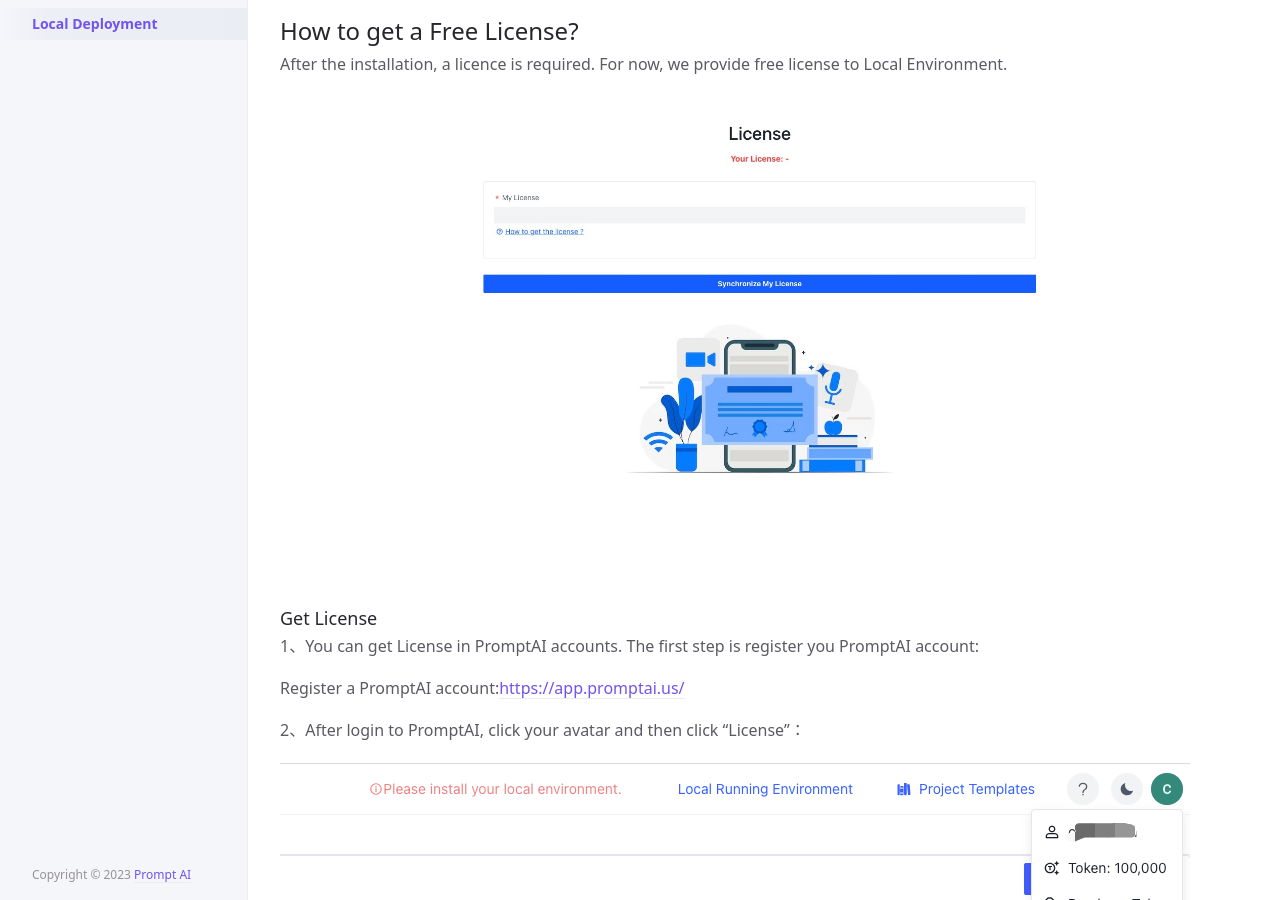
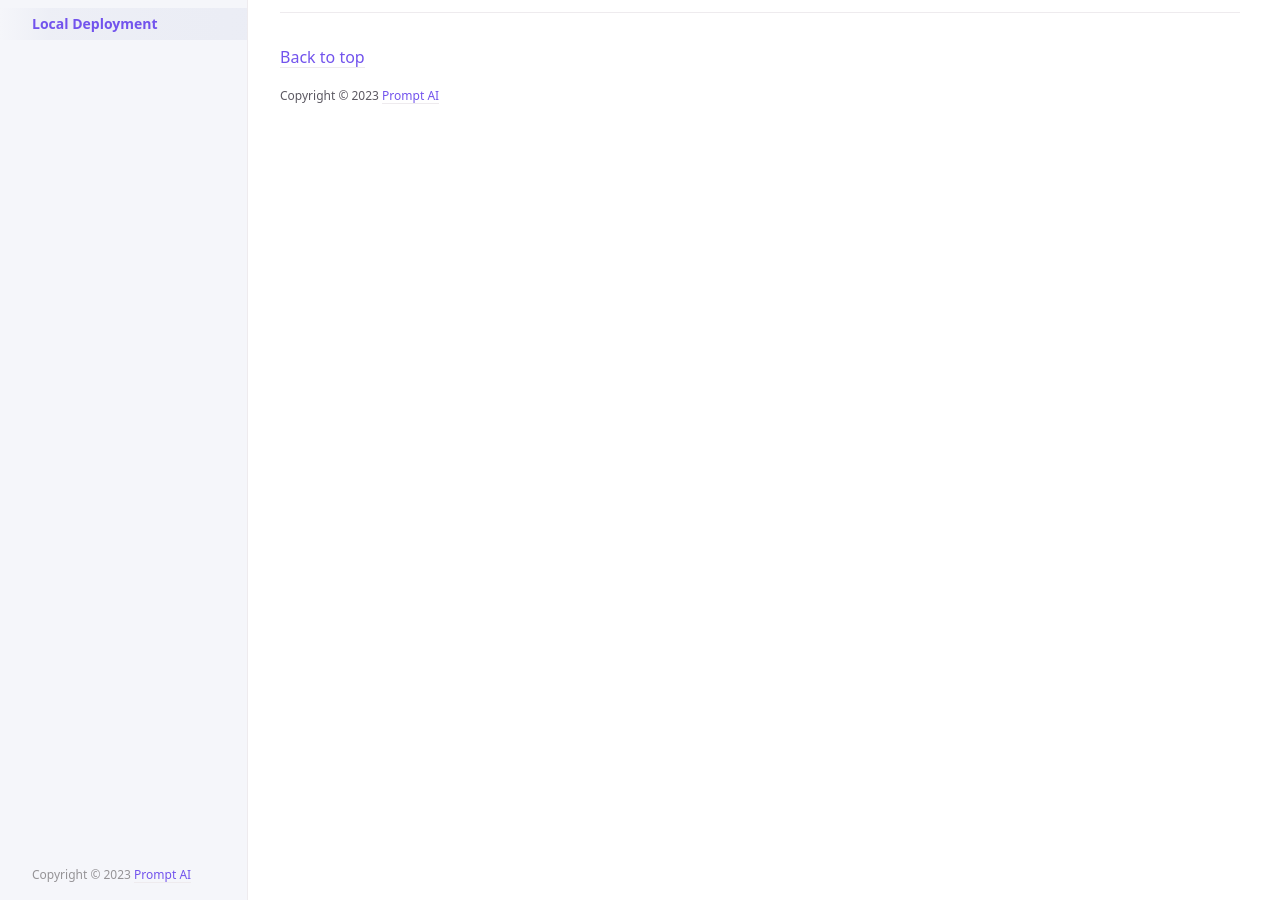
Before and after one commit to PromptAI/promptdialog1.0, a Jekyll site: the page built from docs/local_deployment.md, in a window 1280 px wide and 1400 px high, scrolled down 1392 px. Shown: the part 500-1400 px from the top of the window. Built offline with Jekyll 4.4.1, drawn with Linux system fonts in a browser that asks for light colours; after the commit the page ends 2022 px from its top, so only the background shows below that; some of the changed text lies outside the part shown.

Commit message:
1、update local_deployment

```diff
--- a/docs/local_deployment.md
+++ b/docs/local_deployment.md
@@ -44,30 +44,3 @@
 Login: [http://localhost:9000](http://localhost:9000)
 
 ![deploy-02](/assets/images/private_deploy/deploy-02.png)
-
-
-## How to get a Free License?
-After the installation, a licence is required. For now, we provide free license to Local Environment.
-![license_1](/assets/images/license_1.png)
-
-### Get License
-1、You can get License in PromptAI accounts. The first step is register you PromptAI account:
-
-Register a PromptAI account:[https://app.promptai.us/](https://app.promptai.us/)
-
-2、After login to PromptAI, click your avatar and then click "License"：
-
-![license_2.png](/assets/images/license_2.png)
-
-3、Click the "Create" button you will get a free "Starter" license
-![license_3.png](/assets/images/license_3.png)
-
-4、Paste your License to Local Env
-![license_4.png](/assets/images/license_4.png)
-
-## How to get a Professional License?
-
-Professional licenses are coming soon, please contact us if you need one.
-Mail to: [info@promptai.us](mailto:info@promptai.us)
-
-![license_1](/assets/images/license_1.png)
```
